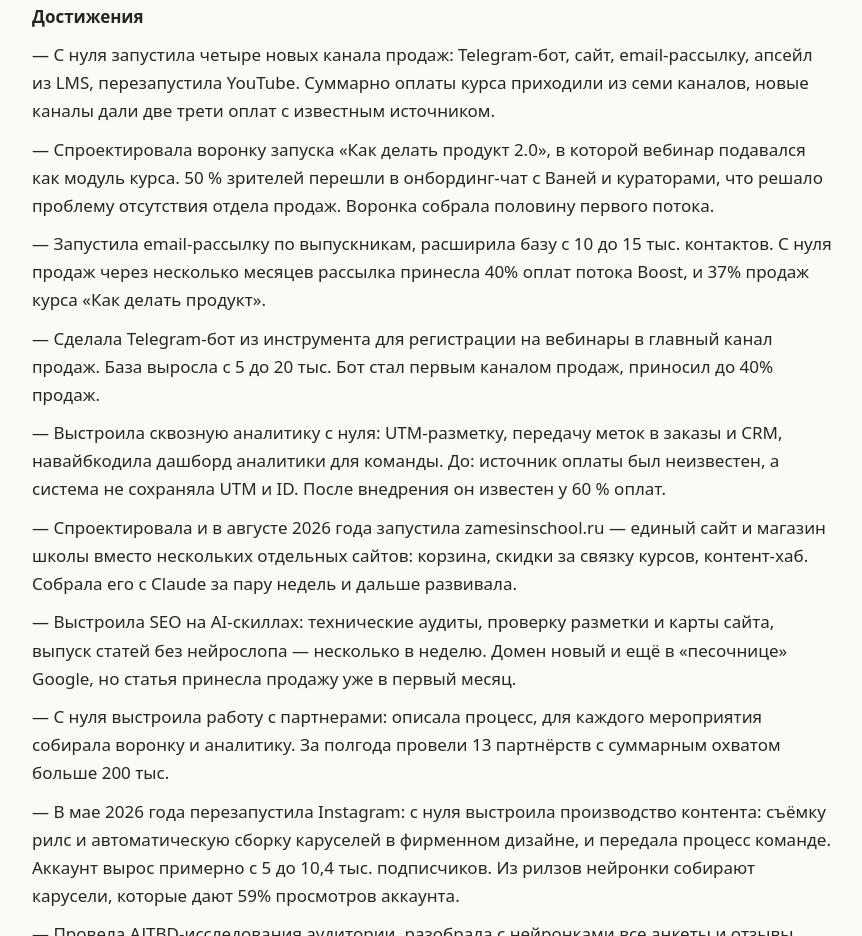
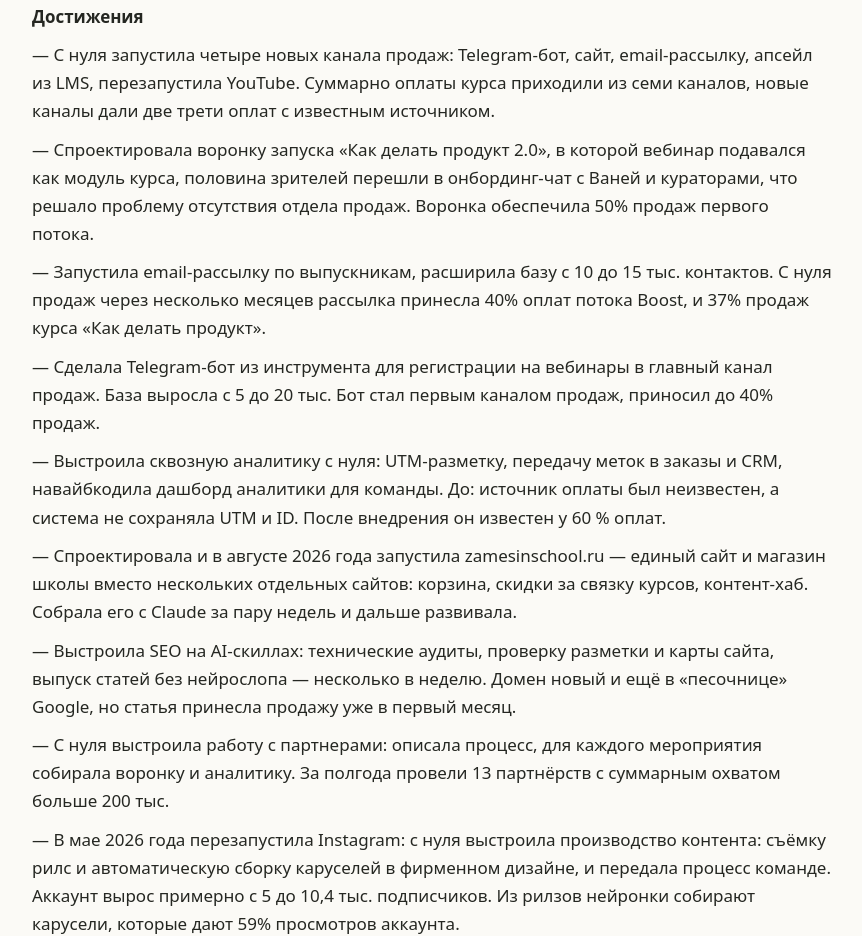
Before and after one commit to LadaOrlova/resume, a plain HTML site: page index.html in a window 1280 px wide. Shown: the part 990-1926 px from the top of the page, without its empty margins (359-1221 px from the left). Drawn offline with Linux system fonts and the light colour scheme.

Commit message:
Update funnel achievement wording

```diff
--- a/index.html
+++ b/index.html
@@ -52,7 +52,7 @@ footer {color:var(--muted);font-size:.94rem;padding:0 0 2rem}
 <p>Команда: 2 человека, отвечали за партнёрства, контент и бот, вебинары и соцсети + подрядчики: рилсмейкер и дизайнеры.</p>
 <h4>Достижения</h4>
 <p>— С нуля запустила четыре новых канала продаж: Telegram-бот, сайт, email-рассылку, апсейл из LMS, перезапустила YouTube. Суммарно оплаты курса приходили из семи каналов, новые каналы дали две трети оплат с известным источником.</p>
-<p>— Спроектировала воронку запуска «Как делать продукт 2.0», в которой вебинар подавался как модуль курса. 50 % зрителей перешли в онбординг-чат с Ваней и кураторами, что решало проблему отсутствия отдела продаж. Воронка собрала половину первого потока.</p>
+<p>— Спроектировала воронку запуска «Как делать продукт 2.0», в которой вебинар подавался как модуль курса, половина зрителей перешли в онбординг-чат с Ваней и кураторами, что решало проблему отсутствия отдела продаж. Воронка обеспечила 50% продаж первого потока.</p>
 <p>— Запустила email-рассылку по выпускникам, расширила базу с 10 до 15 тыс. контактов. С нуля продаж через несколько месяцев рассылка принесла 40% оплат потока Boost, и 37% продаж курса «Как делать продукт».</p>
 <p>— Сделала Telegram-бот из инструмента для регистрации на вебинары в главный канал продаж. База выросла с 5 до 20 тыс. Бот стал первым каналом продаж, приносил до 40% продаж.</p>
 <p>— Выстроила сквозную аналитику с нуля: UTM-разметку, передачу меток в заказы и CRM, навайбкодила дашборд аналитики для команды. До: источник оплаты был неизвестен, а система не сохраняла UTM и ID. После внедрения он известен у 60 % оплат.</p>
```
